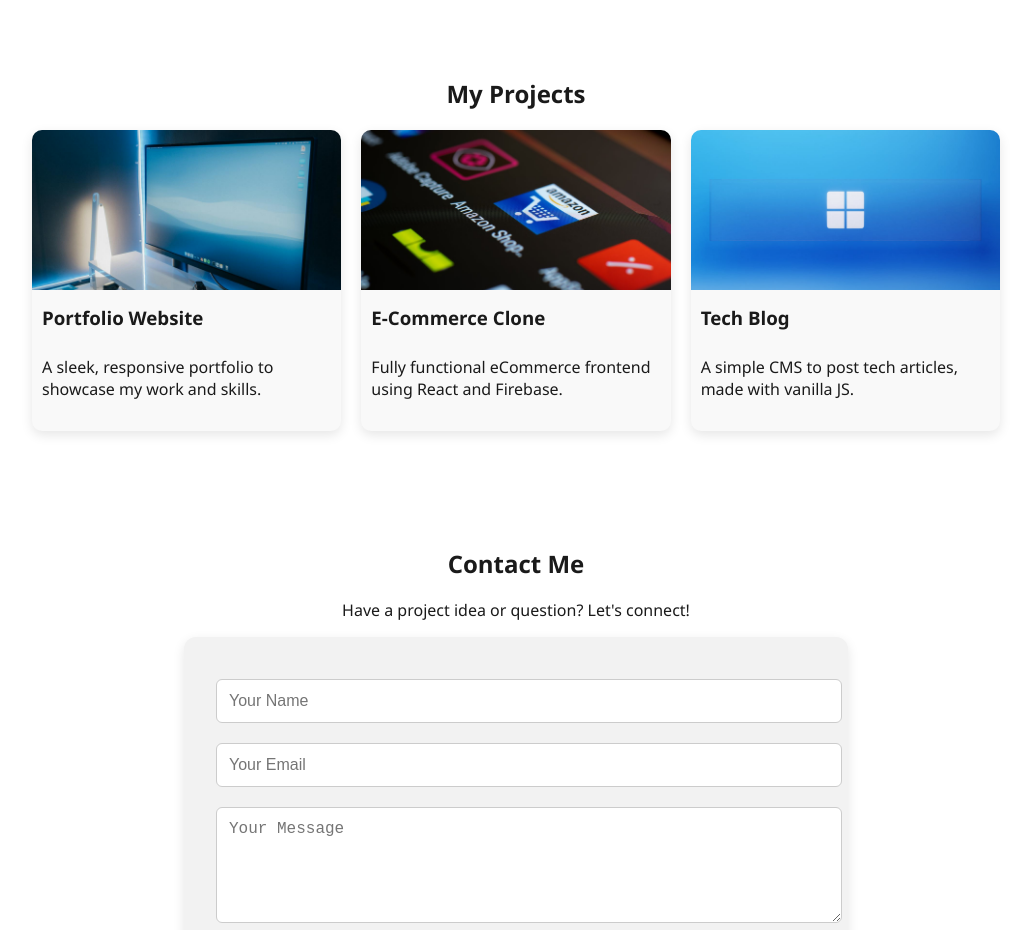
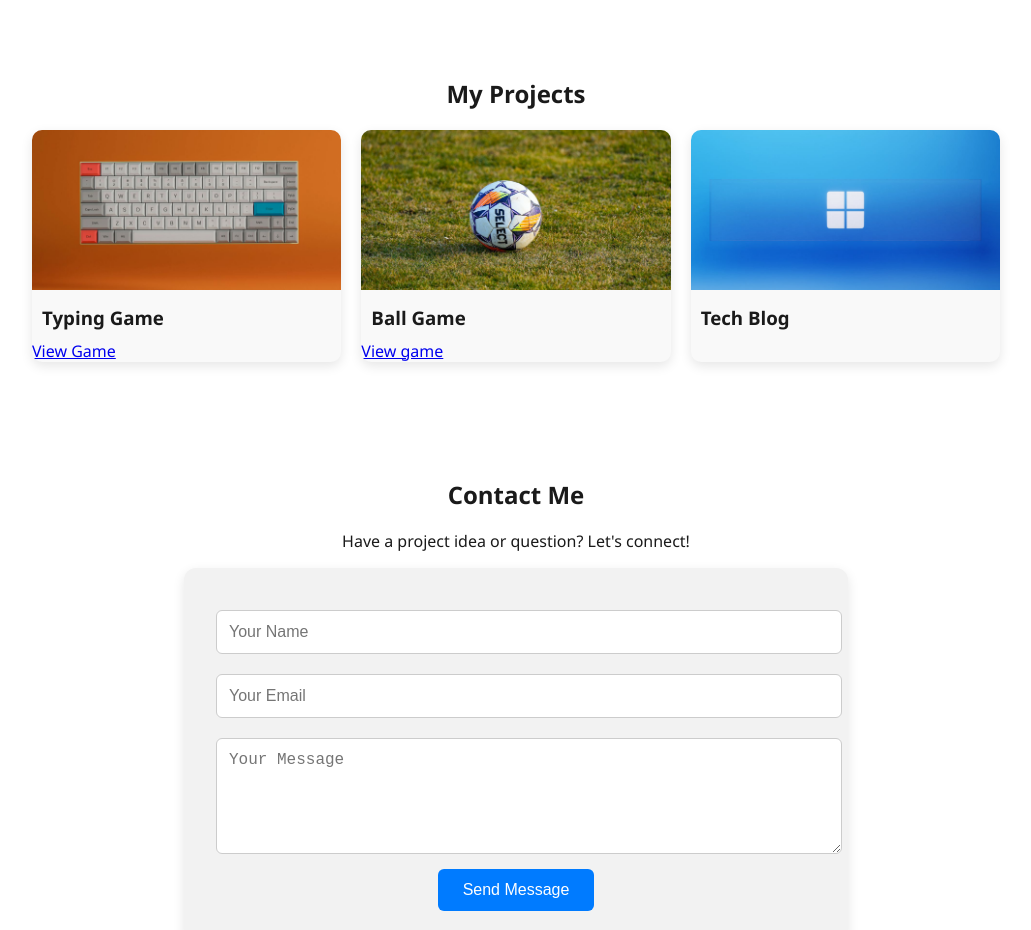
Before and after one commit to deepu135/.dpu.github.io, a plain HTML site: page index.html in a window 1280 px wide. Shown: the part 1340-2270 px from the top of the page, without its empty margins (124-1155 px from the left). Drawn offline with nearby package versions, Linux system fonts and the light colour scheme; files whose address does not match are found by name.

Commit message:
Add files via upload

```diff
--- a/index.html
+++ b/index.html
@@ -291,21 +291,21 @@
 
   <section id="projects">
     <h2>My Projects</h2>
-    <div class="projects-container">
+<div class="projects-container">
+  <div class="project-card">
+<img src="C:\Users\DIPU KUMAR\Downloads\pexels-esmihel-18311093.jpg" alt="Blog">
+    <h3>Typing Game</h3>
+    <a href="https://deepu135.github.io/typinggame/" target="_blank"> View Game</a>
+</div>
       <div class="project-card">
-        <img src="image\pexels-pramodtiwari-13988977.jpg" alt="Portfolio">
-        <h3>Portfolio Website</h3>
-        <p>A sleek, responsive portfolio to showcase my work and skills.</p>
-      </div>
-      <div class="project-card">
-        <img src="image\pexels-sbsoneji-4560039.jpg" alt="E-Commerce">
-        <h3>E-Commerce Clone</h3>
-        <p>Fully functional eCommerce frontend using React and Firebase.</p>
+<img src="C:\Users\DIPU KUMAR\Downloads\pexels-nikola-tomasic-58494762-30956958.jpg" alt="Blog">
+        <h3>Ball Game</h3>
+         <a href="https://deepu135.github.io/ball.game/" target="_blank"> View game</a>
+
       </div>
       <div class="project-card">
         <img src="image\pexels-artyusufpatel-8998295.jpg" alt="Blog">
         <h3>Tech Blog</h3>
-        <p>A simple CMS to post tech articles, made with vanilla JS.</p>
       </div>
     </div>
   </section>
```
Also changed, not shown: image/pexels-esmihel-18311093.jpg (added), image/pexels-nikola-tomasic-58494762-30956958.jpg (added).
